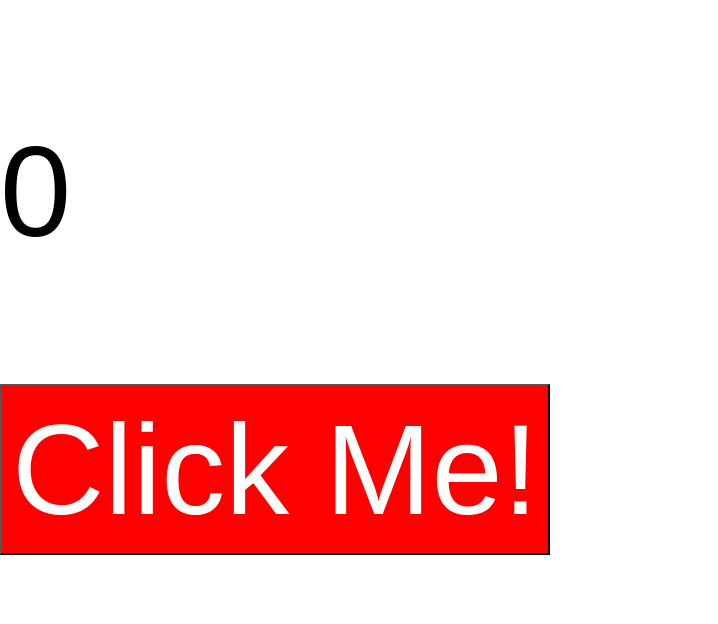
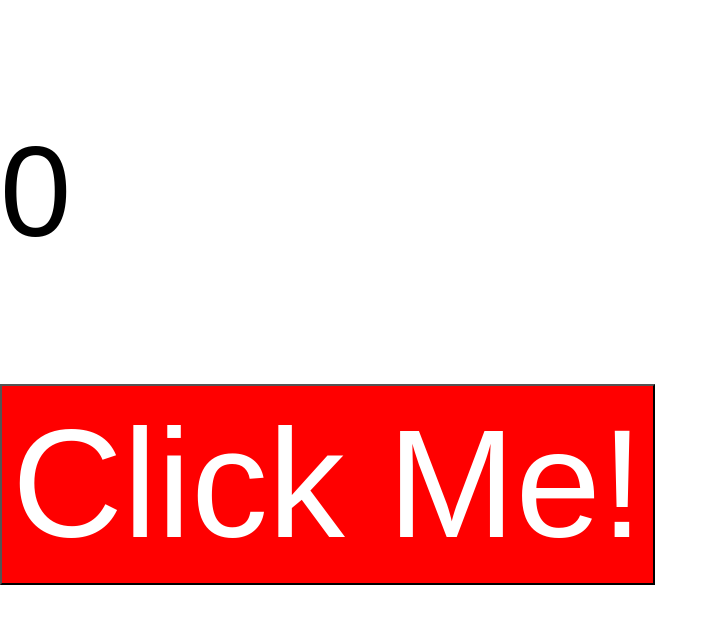
Before and after one commit to geekboyisonnow/count-me, a website: page public/index.html in a window 1280 px wide. Shown: the whole page, without its empty margins (0-718 px from the left). Drawn offline with Linux system fonts and the light colour scheme.

Commit message:
Upstream push test

```diff
--- a/public/screen.css
+++ b/public/screen.css
@@ -14,7 +14,7 @@ body {
 button {
   background-color: red;
   color: white;
-  font-size: 10vw;
+  font-size: 12vw;
   padding: 10px;
 }
 
```
